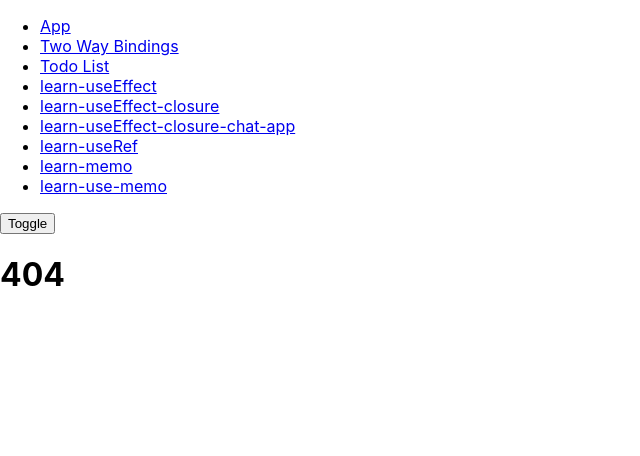
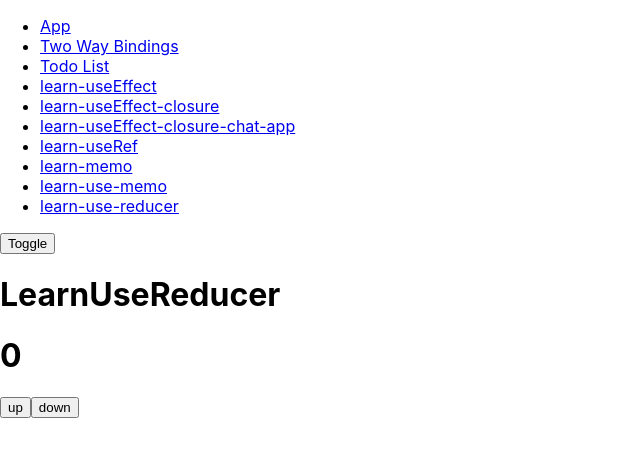
Before and after one commit to maihuongnguyenthi/learnreact, a React (Create React App) app: page /learn-use-reducer in a window 1280 px wide. Before the commit this address had no page. Shown: the top 456 px of the page, without its empty margins (0-640 px from the left). Built offline with nearby package versions, Linux system fonts and the light colour scheme.

Commit message:
learn useReducer

```diff
--- a/src/index.js
+++ b/src/index.js
@@ -12,6 +12,7 @@ import LearnUseEffectChatApp from './pages/LearnUseEffectChatApp';
 import LearnUseRef from './pages/LearnUseRef';
 import LearnMemo from './pages/LearnMemo';
 import LearnUseMemo from './pages/LearnUseMemo';
+import LearnUseReducer from './pages/LearnUseReducer';
 import NoPage from './pages/NoPage';
 import reportWebVitals from './reportWebVitals';
 
@@ -44,6 +45,7 @@ root.render(
           <Route path="learn-useRef" element={<LearnUseRef />} />
           <Route path="learn-memo" element={<LearnMemo />} />
           <Route path="learn-use-memo" element={<LearnUseMemo />} />
+          <Route path="learn-use-reducer" element={<LearnUseReducer />} />
           <Route path="*" element={<NoPage />} />
         </Route>
       </Routes>
--- a/src/pages/Layout.js
+++ b/src/pages/Layout.js
@@ -35,6 +35,9 @@ const Layout = () => {
           <li>
             <Link to="/learn-use-memo">learn-use-memo</Link>
           </li>
+          <li>
+            <Link to="/learn-use-reducer">learn-use-reducer</Link>
+          </li>
         </ul>
 
         <button onClick={()=>setShow(!show)}>Toggle</button>
--- a/src/pages/LearnUseMemo.js
+++ b/src/pages/LearnUseMemo.js
@@ -1,9 +1,10 @@
-import { useState, useMemo } from "react";
+import { useState, useMemo, useRef } from "react";
 
 const LearnUseMemo = () => {
     const [name, setName] = useState('')
     const [price, setPrice] = useState('')
     const [products, setProducts] = useState([])
+    const nameRef = useRef()
 
     const handleSubmit = () => {
         setProducts([...products,
@@ -11,13 +12,16 @@ const LearnUseMemo = () => {
             name,
             price: +price //Number
         }])
+        setName('')
+        setPrice('')
+        nameRef.current.focus()
     }
 
     const total = useMemo(() => {
         const result = products.reduce((result, product) => {
             console.log('Tinh toan lai')
             return result + product.price
-        },0)
+        }, 0)
 
         return result
     }, [products])
@@ -25,6 +29,7 @@ const LearnUseMemo = () => {
     return <div>
         <h1>LearnUseMemo</h1>
         <input
+            ref={nameRef}
             value={name}
             placeholder="Enter Name ..."
             onChange={e => setName(e.target.value)}
@@ -39,7 +44,7 @@ const LearnUseMemo = () => {
         <ul>
             {products.map((product, index) => (
                 <li key={index}>
-                    Name: {product.name} <br/>
+                    Name: {product.name} <br />
                     Price: {product.price}
                 </li>
             ))}
--- /dev/null
+++ b/src/pages/LearnUseReducer.js
@@ -0,0 +1,36 @@
+import { useReducer } from "react";
+
+//useReducer
+//1. Init state:0
+//2. Action :Up(count +1),Down(count -1)
+//3. Reducer
+//4. Depatch
+
+const initState = 0
+
+const UP_ACTION = 'up'
+const DOWN_ACTION = "down"
+
+const reducer = (state, action) => {
+    switch (action) {
+        case UP_ACTION:
+            return state + 1
+        case DOWN_ACTION:
+            return state - 1
+        default:
+            throw new Error('Invalid action')
+    }
+}
+
+const LearnUseReducer = () => {
+    const [count, dispatch] = useReducer(reducer, initState)
+
+    return <div>
+        <h1>LearnUseReducer</h1>
+        <h1>{count}</h1>
+        <button onClick={() => dispatch(UP_ACTION)}>up</button>
+        <button onClick={() => dispatch(DOWN_ACTION)}>down</button>
+    </div>;
+};
+
+export default LearnUseReducer;
```
